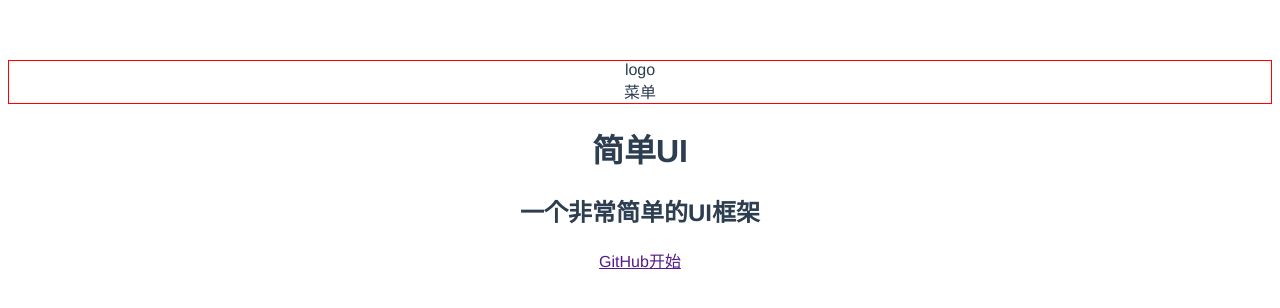
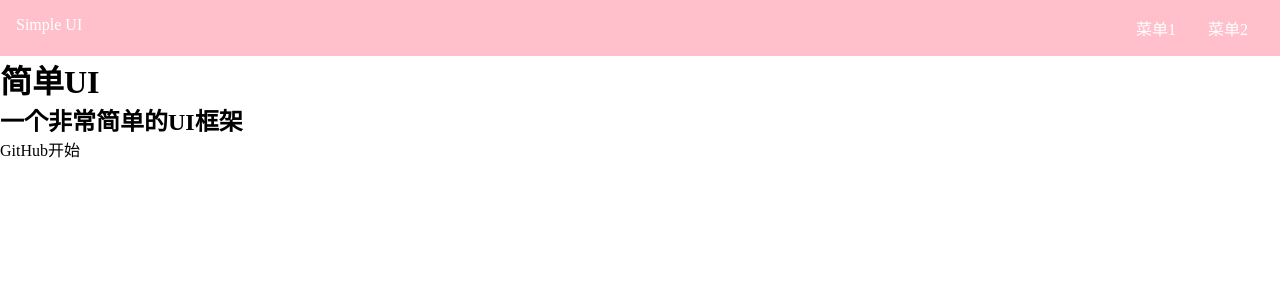
Before and after one commit to WangXiaoyugg/simple-ui, a Vue app: page /#/ in a window 1280 px wide. Shown: the top 308 px of the page. Built offline with nearby package versions, Linux system fonts and the light colour scheme.

Commit message:
添加topnav样式

```diff
--- a/src/index.css
+++ /dev/null
@@ -1,8 +0,0 @@
-#app {
-  font-family: Avenir, Helvetica, Arial, sans-serif;
-  -webkit-font-smoothing: antialiased;
-  -moz-osx-font-smoothing: grayscale;
-  text-align: center;
-  color: #2c3e50;
-  margin-top: 60px;
-}
--- /dev/null
+++ b/src/index.scss
@@ -0,0 +1,15 @@
+* {
+  margin: 0;
+  padding: 0;
+  box-sizing: border-box;
+}
+ul, ol {
+  list-style: none;
+}
+a {
+  text-decoration: none;
+  color: inherit;
+  &:hover {
+    border-bottom: 1px solid #000;
+  }
+}
--- a/src/main.ts
+++ b/src/main.ts
@@ -1,6 +1,6 @@
 import { createApp } from 'vue'
 import App from './App.vue'
-import './index.css'
+import './index.scss'
 import { createWebHashHistory, createRouter } from 'vue-router'
 import Home from './views/Home.vue'
 import Doc from './views/Doc.vue'
--- a/src/views/Home.vue
+++ b/src/views/Home.vue
@@ -1,8 +1,11 @@
 <template>
   <div>
     <div class="topnav">
-      <div class="logo">logo</div>
-      <div class="menu">菜单</div>
+      <div class="logo">Simple UI</div>
+      <ul class="menu">
+        <li>菜单1</li>
+        <li>菜单2</li>
+      </ul>
     </div>
     <div class="banner">
       <h1>简单UI</h1>
@@ -19,6 +22,22 @@
 
 <style scoped lang="scss">
 .topnav {
-  border: 1px solid red;
+  background: pink;
+  display: flex;
+  padding: 16px;
+  > .logo {
+    max-width: 6em;
+    margin-right: auto;
+    color: #fff;
+  }
+  > .menu {
+    display: flex;
+    white-space: nowrap;
+    flex-wrap: nowrap;
+    > li {
+      margin: 0 1em;
+      color: #fff;
+    }
+  }
 }
 </style>
```
